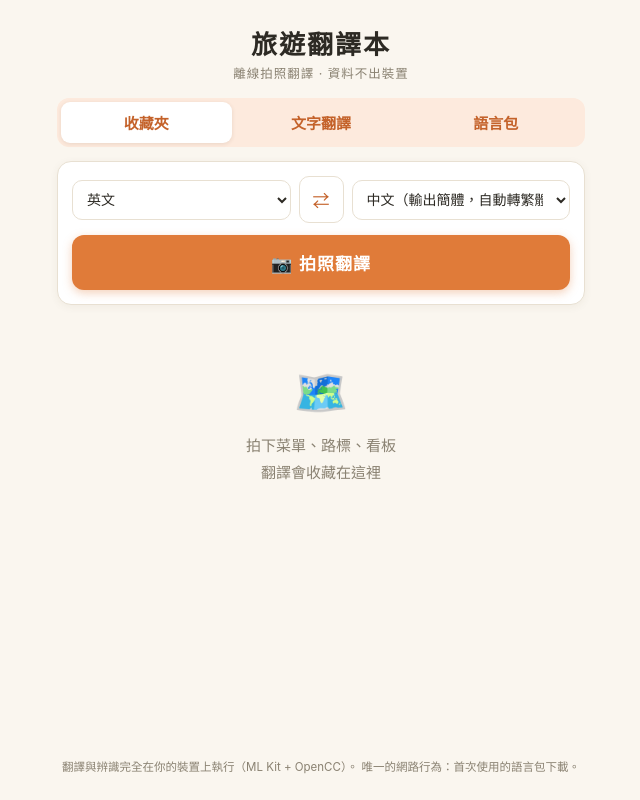
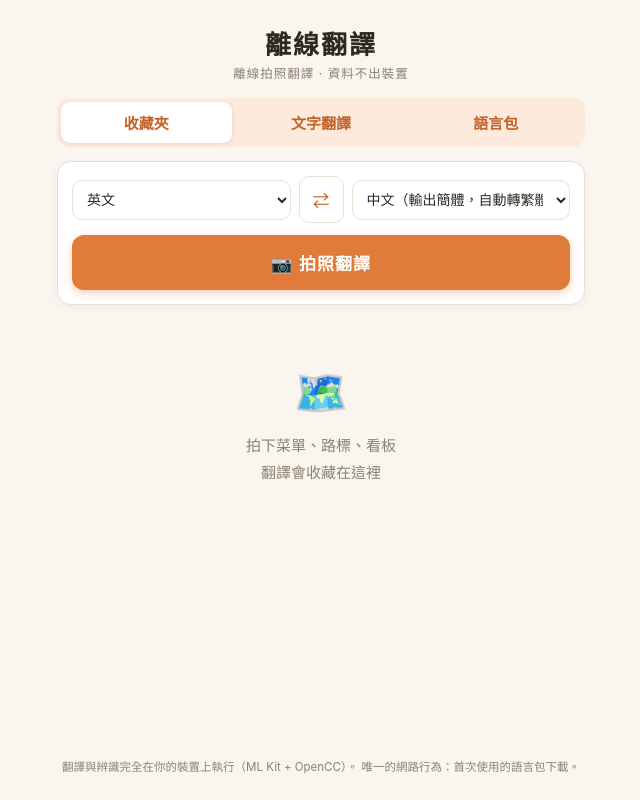
Before and after one commit to thwsby2009-blip/Staylocal, a React (Vite) app: page / in a window 1280 px wide. Shown: the whole page, without its empty margins (319-959 px from the left). Built offline with nearby package versions, Linux system fonts and the light colour scheme.

Commit message:
refactor: reposition as 離線翻譯 (offline translator) — travel is the primary application area, not the identity

```diff
--- a/index.html
+++ b/index.html
@@ -4,7 +4,7 @@
     <meta charset="UTF-8" />
     <link rel="icon" type="image/svg+xml" href="/favicon.svg" />
     <meta name="viewport" content="width=device-width, initial-scale=1.0, viewport-fit=cover" />
-    <title>旅遊翻譯本</title>
+    <title>離線翻譯</title>
   </head>
   <body>
     <div id="root"></div>
--- a/src/App.tsx
+++ b/src/App.tsx
@@ -180,7 +180,7 @@ function App() {
   return (
     <div className="app">
       <header className="app-header">
-        <h1>旅遊翻譯本</h1>
+        <h1>離線翻譯</h1>
         <p className="tagline">離線拍照翻譯 · 資料不出裝置</p>
       </header>
 
```
Also changed, not shown: 2 other files (tests, documents, lock files or other folders).
